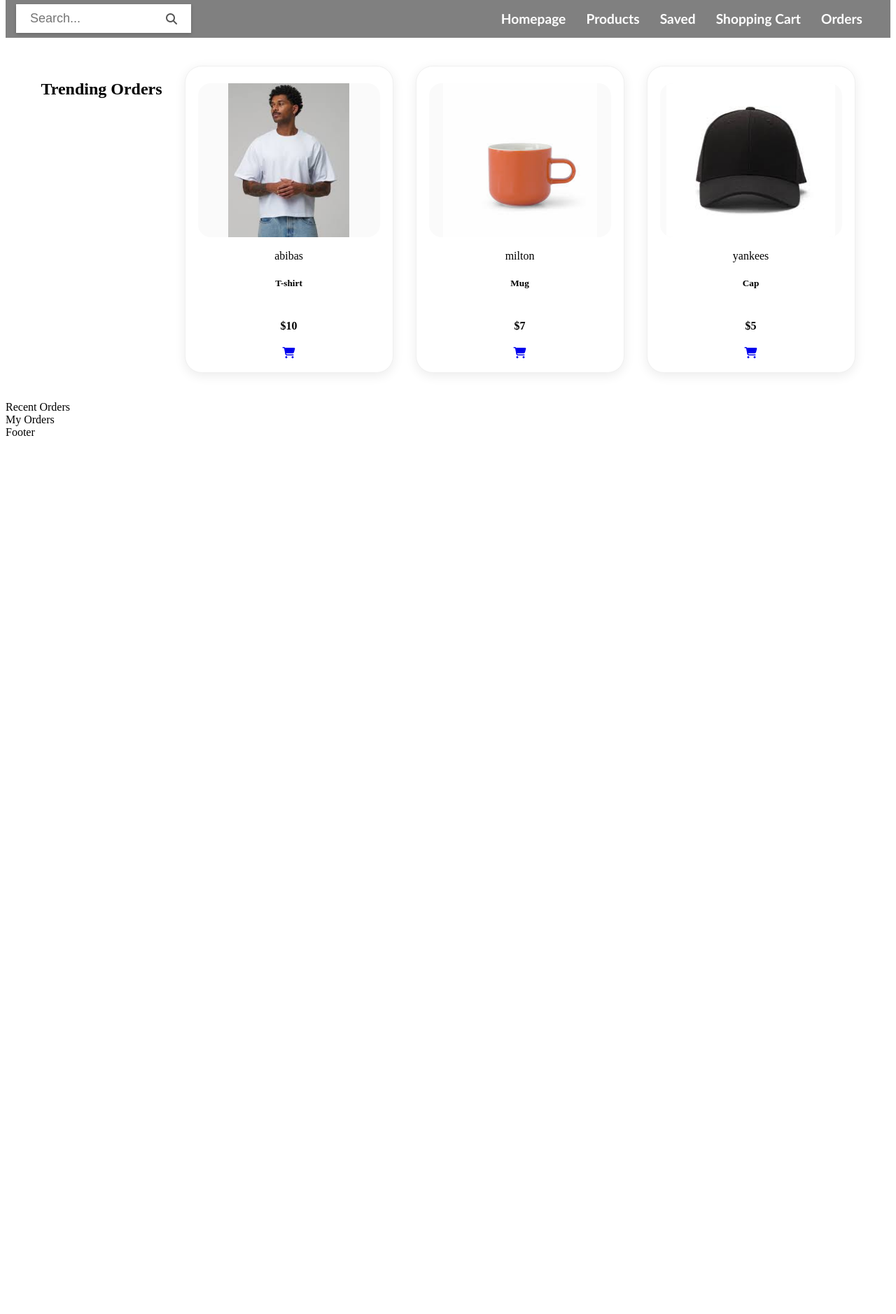
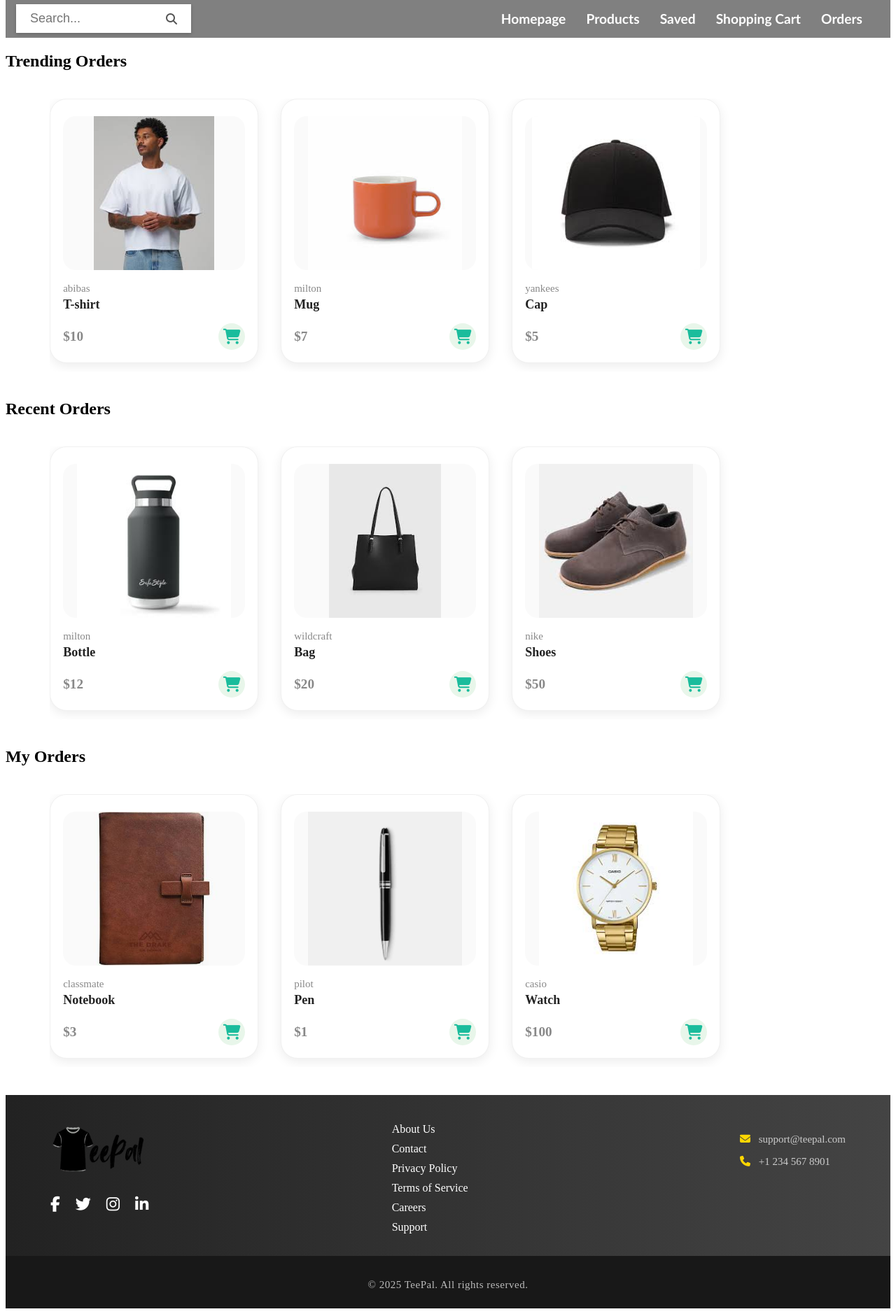
Before and after one commit to 1322harshd/Teepal, a Flask app: page / in a window 1280 px wide. Shown: the part 109-1987 px from the top of the page at 70% size. Before the commit the page ends 732 px from the top, so only its background shows below. Run offline with Flask 3, Linux system fonts and the light colour scheme.

Commit message:
home page frontend completed

```diff
--- a/Templates/Home.html
+++ b/Templates/Home.html
@@ -8,6 +8,7 @@
     <link rel="stylesheet" href="https://cdnjs.cloudflare.com/ajax/libs/font-awesome/6.7.2/css/all.min.css" type="text/css">
 </head>
 <body>
+    <div class="blur-overlay" id="blurOverlay"></div>
     <header>
         <div class="top_bar">
             <img src="{{ url_for('static', filename='logo.png') }}" alt="logo" class="logo">
@@ -64,41 +65,38 @@
 
     </header>
     <main>
-
-
-        <section id="trending_orders">
-              <h2>Trending Orders</h2>
-            {% for order in trending_orders %}
-                <div class="to_1">
-                    <img src="{{ url_for('static', filename=order.image) }}" alt="{{ order.item }}" width="100">
-                    <span>{{order.brand}}</span>
-                    <h5>{{ order.item }}</h5>
-                    <h4>${{ order.price }}</h4>
-                    <a href="#"><i class="fas fa-shopping-cart"></i></a>
+        {% import "_order_list.html" as lists %}
+        {{ lists.order_list('Trending Orders', trending_orders, 'trending_orders') }}
+        {{ lists.order_list('Recent Orders', recent_orders, 'recent_orders') }}
+        {{ lists.order_list('My Orders', my_orders, 'my_orders') }}
+    </main>
+    <footer class="site-footer">
+        <div class="footer-content">
+            <div class="footer-logo-social">
+                <img src="{{ url_for('static', filename='logo.png') }}" alt="logo" class="footer-logo">
+                <div class="footer-social">
+                    <a href="https://facebook.com" target="_blank" aria-label="Facebook"><i class="fab fa-facebook-f"></i></a>
+                    <a href="https://twitter.com" target="_blank" aria-label="Twitter"><i class="fab fa-twitter"></i></a>
+                    <a href="https://instagram.com" target="_blank" aria-label="Instagram"><i class="fab fa-instagram"></i></a>
+                    <a href="https://linkedin.com" target="_blank" aria-label="LinkedIn"><i class="fab fa-linkedin-in"></i></a>
                 </div>
-            {% endfor %}
-        </section>
-        <section>
-            <div class="section-title">Recent Orders</div>
-            <div class="grid">
-                <div class="grid-item"></div>
-                <div class="grid-item"></div>
-                <div class="grid-item"></div>
-                <div class="grid-item"></div>
             </div>
-        </section>
-        <section>
-            <div class="section-title">My Orders</div>
-            <div class="grid">
-                <div class="grid-item"></div>
-                <div class="grid-item"></div>
-                <div class="grid-item"></div>
-                <div class="grid-item"></div>
+            <div class="footer-links">
+                <a href="#">About Us</a>
+                <a href="#">Contact</a>
+                <a href="#">Privacy Policy</a>
+                <a href="#">Terms of Service</a>
+                <a href="#">Careers</a>
+                <a href="#">Support</a>
             </div>
-        </section>
-    </main>
-    <footer>
-        Footer
+            <div class="footer-contact">
+                <p><i class="fas fa-envelope"></i> support@teepal.com</p>
+                <p><i class="fas fa-phone"></i> +1 234 567 8901</p>
+            </div>
+        </div>
+        <div class="footer-bottom">
+            <p>&copy; 2025 TeePal. All rights reserved.</p>
+        </div>
     </footer>
   <script src="{{ url_for('static', filename='scripts.js') }}"></script>
 </body>
--- /dev/null
+++ b/Templates/_order_list.html
@@ -0,0 +1,18 @@
+{% macro order_list(title, orders, section_id) %}
+<section>
+    <h2>{{ title }}</h2>
+    <div id="{{ section_id }}" class="order-list-scroll">
+        {% for order in orders %}
+            <div class="to_1">
+                <img src="{{ url_for('static', filename=order.image) }}" alt="{{ order.item }}" width="100">
+                <span>{{ order.brand }}</span>
+                <h5>{{ order.item }}</h5>
+                <div class="to_1-footer">
+                    <h4>${{ order.price }}</h4>
+                    <a href="#"><i class="fas fa-shopping-cart"></i></a>
+                </div>
+            </div>
+        {% endfor %}
+    </div>
+</section>
+{% endmacro %}
--- a/app.py
+++ b/app.py
@@ -9,7 +9,22 @@ def home():
         {'item': 'Mug', 'price': 7, 'image': 'mug.jfif','brand':'milton'},
         {'item': 'Cap', 'price': 5, 'image': 'cap.jfif','brand':'yankees'}
     ]
-    return render_template('Home.html', trending_orders=trending_orders)
+    recent_orders = [
+        {'item': 'Bottle', 'price': 12, 'image': 'Unknown.jpeg','brand':'milton'},
+        {'item': 'Bag', 'price': 20, 'image': 'bag.jpeg','brand':'wildcraft'},
+        {'item': 'Shoes', 'price': 50, 'image': 'shoes.jpeg','brand':'nike'}
+    ]
+    my_orders = [
+        {'item': 'Notebook', 'price': 3, 'image': 'notebook.jpeg','brand':'classmate'},
+        {'item': 'Pen', 'price': 1, 'image': 'pen.png','brand':'pilot'},
+        {'item': 'Watch', 'price': 100, 'image': 'watch.jpeg','brand':'casio'}
+    ]
+    return render_template(
+        'Home.html',
+        trending_orders=trending_orders,
+        recent_orders=recent_orders,
+        my_orders=my_orders
+    )
 
 if __name__ == '__main__':
     app.run(debug=True)
--- a/static/scripts.js
+++ b/static/scripts.js
@@ -1,4 +1,13 @@
-let subMenu= document.getElementById("subMenu");
-function toggleMenu(){
+let subMenu = document.getElementById("subMenu");
+let blurOverlay = document.getElementById("blurOverlay");
+
+function toggleMenu() {
     subMenu.classList.toggle("open_menu");
+    blurOverlay.classList.toggle("active");
 }
+
+// Close menu when clicking outside
+blurOverlay.addEventListener("click", function() {
+    subMenu.classList.remove("open_menu");
+    blurOverlay.classList.remove("active");
+});
--- a/static/styles.css
+++ b/static/styles.css
@@ -28,6 +28,7 @@
     width: 320px;
     max-height: 0px;
     overflow:hidden;
+    z-index: 10;
 }
 .sub_menu_wrap.open_menu{
     max-height: 400px;
@@ -137,15 +138,36 @@ nav ul li a:hover{
     transition: right 0.6s;
     z-index: 2;
 }
-#trending_orders {
+/* Scrollable Order List Row (applies to all lists) */
+.order-list-scroll {
     display: flex;
-    justify-content: center;
+    flex-direction: row;
     gap: 32px;
     margin: 40px 0;
-    flex-wrap: wrap;
+    overflow-x: auto;
+    overflow-y: hidden;
+    white-space: nowrap;
+    padding-bottom: 12px;
+    scrollbar-width: thin;
+    scrollbar-color: #ccc #fafafa;
+    margin-left:5%;
 }
 
-#trending_orders .to_1 {
+.order-list-scroll::-webkit-scrollbar {
+    height: 10px;
+}
+
+.order-list-scroll::-webkit-scrollbar-thumb {
+    background: #ccc;
+    border-radius: 5px;
+}
+
+.order-list-scroll::-webkit-scrollbar-track {
+    background: #fafafa;
+}
+
+/* Order Card */
+.order-list-scroll .to_1 {
     background: #fff;
     width: 260px;
     min-width: 220px;
@@ -160,12 +182,12 @@ nav ul li a:hover{
     position: relative;
 }
 
-#trending_orders .to_1:hover {
+.order-list-scroll .to_1:hover {
     box-shadow: 0 8px 32px rgba(0,0,0,0.14);
     transform: translateY(-6px) scale(1.03);
 }
 
-#trending_orders .to_1 img {
+.order-list-scroll .to_1 img {
     width: 100%;
     height: 220px;
     object-fit: contain;
@@ -174,33 +196,30 @@ nav ul li a:hover{
     background: #fafafa;
 }
 
-#trending_orders .brand {
+.order-list-scroll .to_1 span {
+    margin-bottom: 2px;
+    margin-top: 0;
+    padding: 0;
+    display: block;
     color: #888;
     font-size: 15px;
-    margin-bottom: 4px;
     text-align: left;
     width: 100%;
 }
 
-#trending_orders .title {
+.order-list-scroll .to_1 h5 {
     font-weight: 700;
     font-size: 18px;
+    margin-top: 2px;
     margin-bottom: 8px;
+    padding: 0;
     text-align: left;
     width: 100%;
     color: #222;
     font-family: inherit;
 }
 
-#trending_orders .stars {
-    color: #FFD700;
-    font-size: 16px;
-    margin-bottom: 10px;
-    text-align: left;
-    width: 100%;
-}
-
-#trending_orders .price-cart-row {
+.to_1-footer {
     display: flex;
     align-items: center;
     justify-content: space-between;
@@ -208,27 +227,130 @@ nav ul li a:hover{
     margin-top: 8px;
 }
 
-#trending_orders .price {
-    color: #1abc9c;
-    font-size: 20px;
-    font-weight: 600;
+.to_1-footer h4 {
+    margin: 0;
+    color: #888;
+    font-size: larger;
 }
 
-#trending_orders .cart-btn {
+.to_1-footer a {
+    display: flex;
+    align-items: center;
+    justify-content: center;
     background: #e8f6ea;
     border-radius: 50%;
     width: 38px;
     height: 38px;
-    display: flex;
-    align-items: center;
-    justify-content: center;
     color: #1abc9c;
     font-size: 22px;
     border: none;
     cursor: pointer;
     transition: background 0.2s;
+    margin-left: 8px;
+    text-decoration: none;
 }
 
-#trending_orders .cart-btn:hover {
+.to_1-footer a:hover {
     background: #d1f2eb;
 }
+
+/* Blur overlay for user menu */
+.blur-overlay {
+    position: fixed;
+    top: 0;
+    left: 0;
+    width: 100vw;
+    height: 100vh;
+    backdrop-filter: blur(4px);
+    background: rgba(0,0,0,0.08);
+    z-index: 5;
+    opacity: 0;
+    pointer-events: none;
+    transition: opacity 0.2s;
+}
+.blur-overlay.active {
+    opacity: 1;
+    pointer-events: all;
+}
+
+/* Site Footer */
+.site-footer {
+    background: linear-gradient(90deg, #222 0%, #444 100%);
+    color: #fff;
+    padding: 40px 0 0 0;
+    font-family: inherit;
+    margin-top: 40px;
+}
+
+.footer-content {
+    display: flex;
+    flex-wrap: wrap;
+    justify-content: space-between;
+    align-items: flex-start;
+    max-width: 1200px;
+    margin: 0 auto;
+    padding: 0 5vw;
+    gap: 32px;
+}
+
+.footer-logo-social {
+    display: flex;
+    flex-direction: column;
+    align-items: flex-start;
+    gap: 18px;
+}
+
+.footer-logo {
+    width: 140px;
+    max-width: 100%;
+    margin-bottom: 8px;
+}
+
+.footer-social a {
+    color: #fff;
+    font-size: 22px;
+    margin-right: 18px;
+    transition: color 0.2s;
+    display: inline-block;
+}
+.footer-social a:last-child {
+    margin-right: 0;
+}
+.footer-social a:hover {
+    color: #ffd700;
+}
+
+.footer-links {
+    display: flex;
+    flex-direction: column;
+    gap: 10px;
+    min-width: 150px;
+}
+.footer-links a {
+    color: #fff;
+    text-decoration: none;
+    font-size: 16px;
+    transition: color 0.2s;
+}
+.footer-links a:hover {
+    color: #ffd700;
+}
+
+.footer-contact {
+    font-size: 15px;
+    color: #ccc;
+}
+.footer-contact i {
+    margin-right: 8px;
+    color: #ffd700;
+}
+
+.footer-bottom {
+    text-align: center;
+    padding: 18px 0 10px 0;
+    background: #181818;
+    color: #bbb;
+    font-size: 15px;
+    margin-top: 32px;
+    letter-spacing: 0.5px;
+}
```
Also changed, not shown: static/Unknown.jpeg (added), static/bag.jpeg (added), static/notebook.jpeg (added), static/pen.png (added), static/shoes.jpeg (added), static/watch.jpeg (added), 1 other file.
